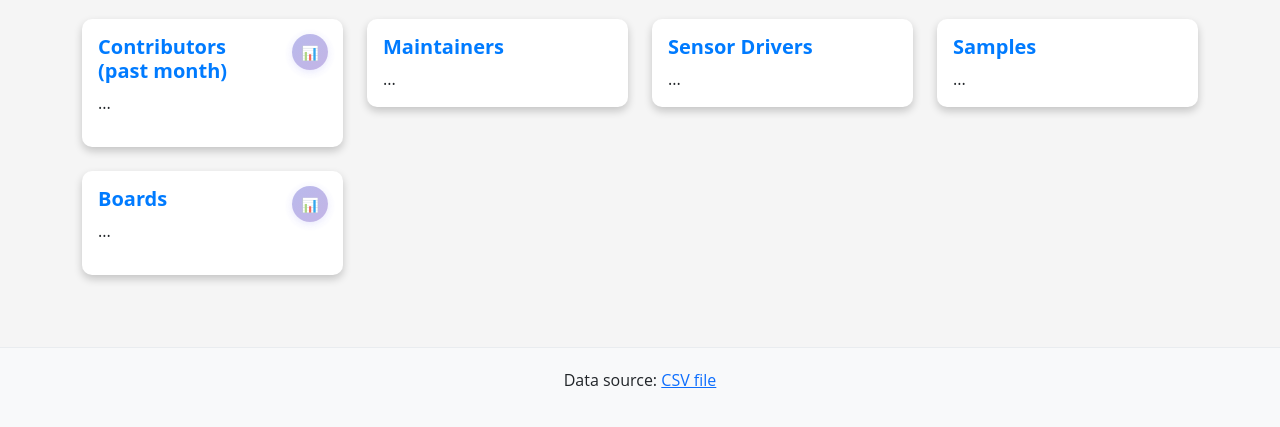
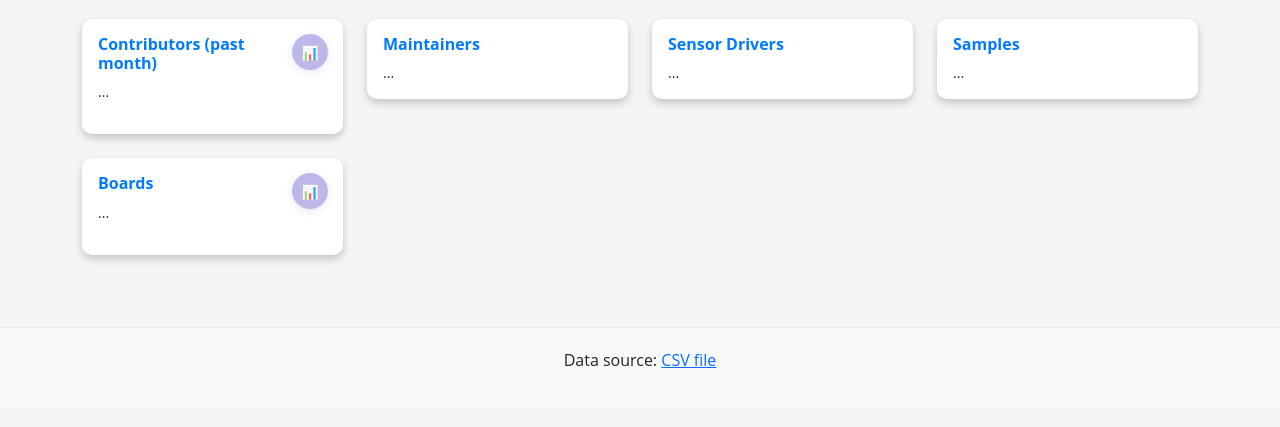
Before and after one commit to kartben/zephyr-repo-metrics, a plain HTML site: page index.html in a window 1280 px wide. Shown: the part 101-528 px from the top of the page. Drawn offline with nearby package versions, Linux system fonts and the light colour scheme; no server answers.

Commit message:
css
Signed-off-by: Benjamin Cabé <benjamin@zephyrproject.org>

```diff
--- a/index.html
+++ b/index.html
@@ -37,10 +37,11 @@
         .card-title {
             font-weight: bold;
             color: #007BFF;
+            font-size: 1rem;
         }
 
         .card-text {
-            font-size: 16px;
+            font-size: 14px;
         }
 
         .current-value {
```
